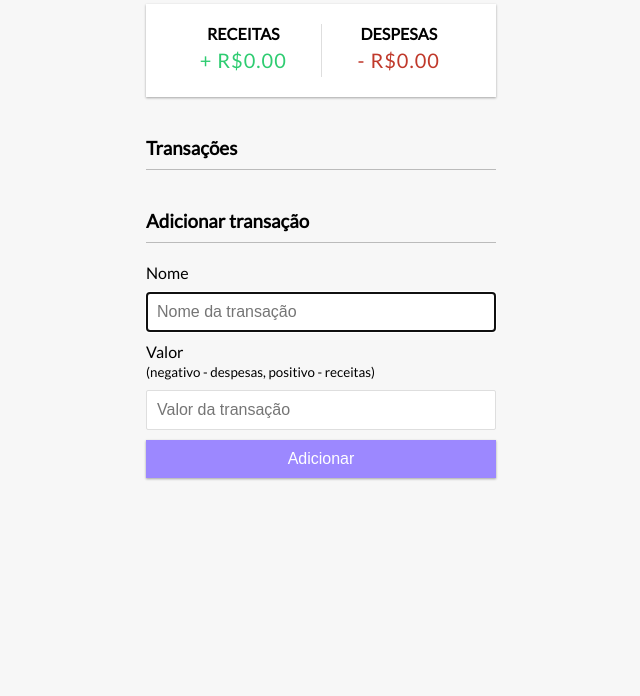
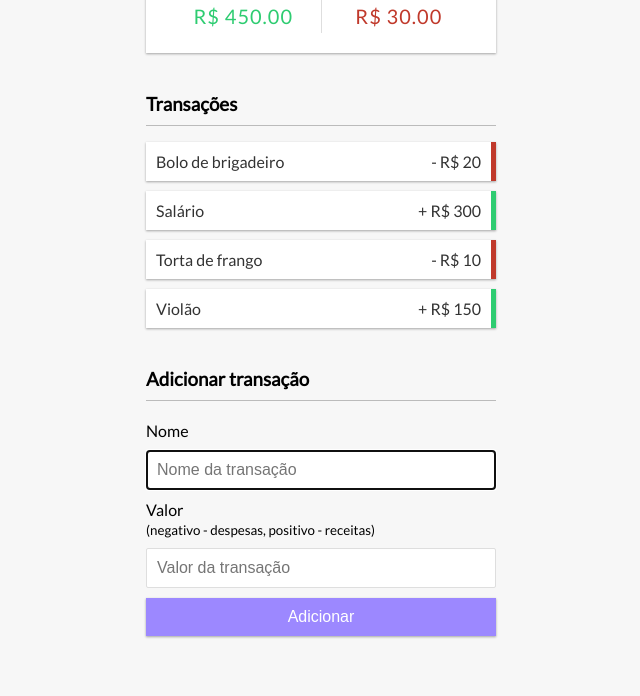
Before and after one commit to MatheusGeovani/projetos-html-css-javascript, a plain HTML site: page controle-de-despesa/index.html in a window 1280 px wide. Shown: the part 217-913 px from the top of the page, without its empty margins (319-959 px from the left). Before the commit the page ends 800 px from the top, so only its background shows below. Drawn offline with Linux system fonts and the light colour scheme.

Commit message:
projeto controle de despesa

```diff
--- a/controle-de-despesa/script.js
+++ b/controle-de-despesa/script.js
@@ -1,10 +1,84 @@
-const dummyTransacrions = [
-    {id:1, name: "Bolo de brigadeiro", amount:-20},
-    {id:2, name: "Salário", amount:300},
-    {id:3, name: "Torta de frango", amount:-10},
-    {id:4, name: "Violão", amount:150}
+const transactionsUl = document.querySelector("#transactions")
+let totalDisplay = document.querySelector("#balance")
+let despesasDisplay = document.querySelector("#money-minus")
+let receitasDisplay = document.querySelector("#money-plus")
+const form = document.querySelector("#form")
+const inputTransactionName = document.querySelector("#text")
+const inputTransactionAmount = document.querySelector("#amount")
+
+let dummyTransacrions = [
+    { id: 1, name: "Bolo de brigadeiro", amount: -20 },
+    { id: 2, name: "Salário", amount: 300 },
+    { id: 3, name: "Torta de frango", amount: -10 },
+    { id: 4, name: "Violão", amount: 150 }
 ]
 
+const localStorageTransactions = localStorage.getItem("transactions")
+
+const removeTransection = ((ID) => {
+    dummyTransacrions = dummyTransacrions.filter(transaction => transaction.id !== ID)
+    init()
+})
+
 const addTransactionintoDom = transaction => {
+    const operator = transaction.amount < 0 ? "-" : "+"
+    const CSSClass = transaction.amount < 0 ? "minus" : "plus"
+    const amountAbs = Math.abs(transaction.amount)
+    const li = document.createElement("li")
+
+    li.classList.add(CSSClass)
+    li.innerHTML = `
+    ${transaction.name} <span>${operator} R$ ${amountAbs}
+    </span>
+    <button class="delete-btn" onClick="removeTransection(${transaction.id})">
+    x
+    </button>
+    `
+    transactionsUl.append(li)
+}
+
+const updateBalanceValues = () => {
+    const transactionsAmounts = dummyTransacrions.map((transaction) => {
+        return transaction.amount
+
+    })
+
+    const total = transactionsAmounts.reduce((acumulator, transaction) => acumulator + transaction,0).toFixed(2)
+    const despesas = Math.abs(transactionsAmounts.filter((value) => value < 0).reduce((acumulator, transaction) => acumulator + transaction, 0)).toFixed(2)
+    const receitas = transactionsAmounts.filter((value) => value > 0).reduce((acumulator, transaction) => acumulator + transaction, 0).toFixed(2)
+
+    totalDisplay.textContent = `R$ ${total}`
+    despesasDisplay.textContent = `R$ ${despesas}`
+    receitasDisplay.textContent = `R$ ${receitas}`
 
 }
+
+
+const init = () => {
+    transactionsUl.innerHTML = ""
+
+    dummyTransacrions.forEach(addTransactionintoDom)
+    updateBalanceValues()
+}
+init()
+
+const generateID = () => Math.round(Math.random() * 1000)
+
+form.addEventListener("submit", event => {
+    event.preventDefault()
+    const transactionName = inputTransactionName.value.trim()
+    const transactionAmount = inputTransactionAmount.value.trim()
+
+    if (inputTransactionName.value.trim() === "" || inputTransactionAmount.value.trim() === "") {
+        alert("Porfavor, preencha o Nome e o Valor da transação")
+        return
+    }
+
+    const transaction = { id: generateID(), name: transactionName, amount: Number(transactionAmount)     }
+
+    dummyTransacrions.push(transaction) // adicionando a transação do usuario do dummyTransaction
+    init()
+
+    inputTransactionName.value = ""
+    inputTransactionAmount.value = ""
+})
```
Also changed, not shown: controle-de-despesa/index.html (+1 -3 lines).
